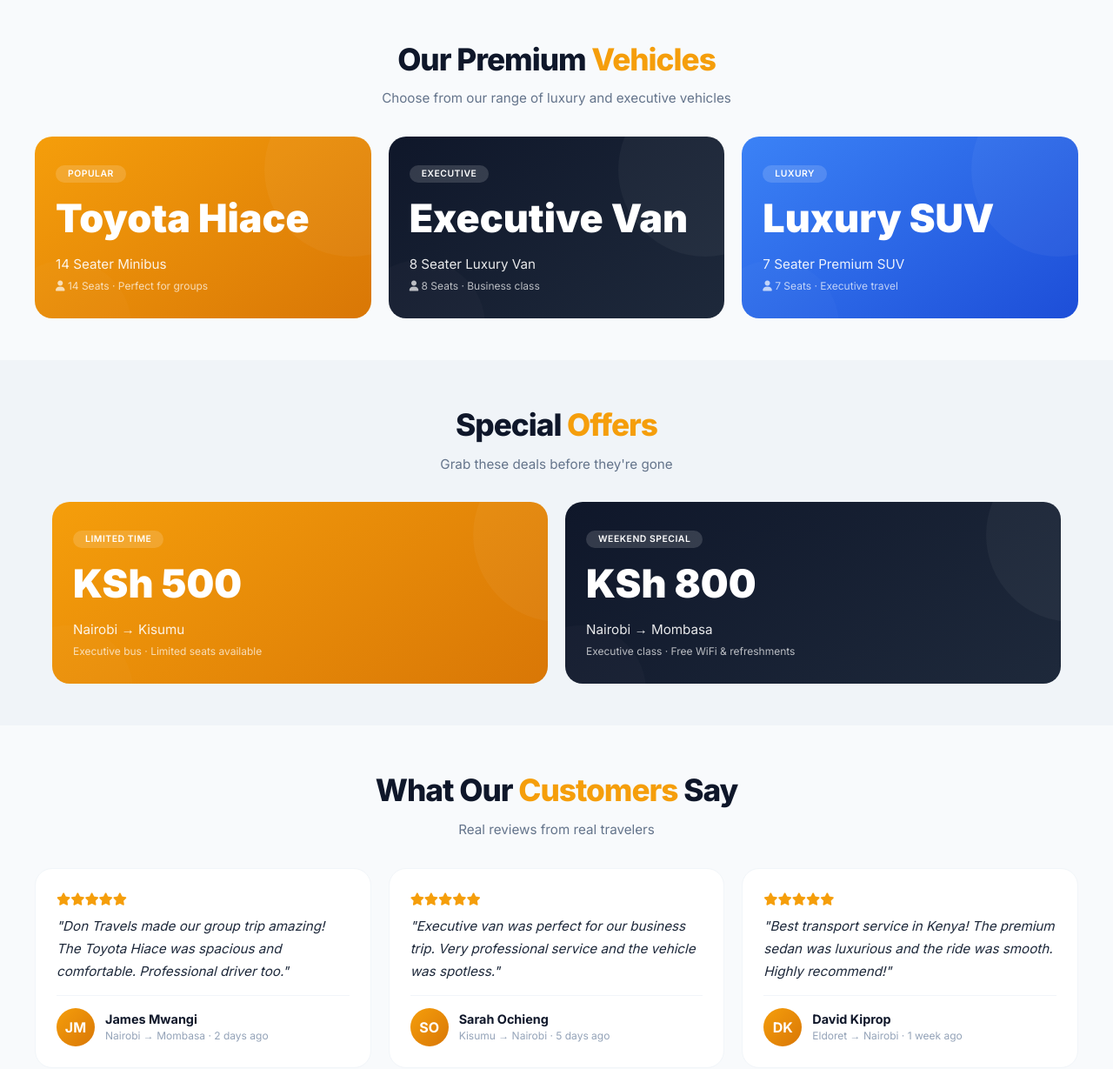
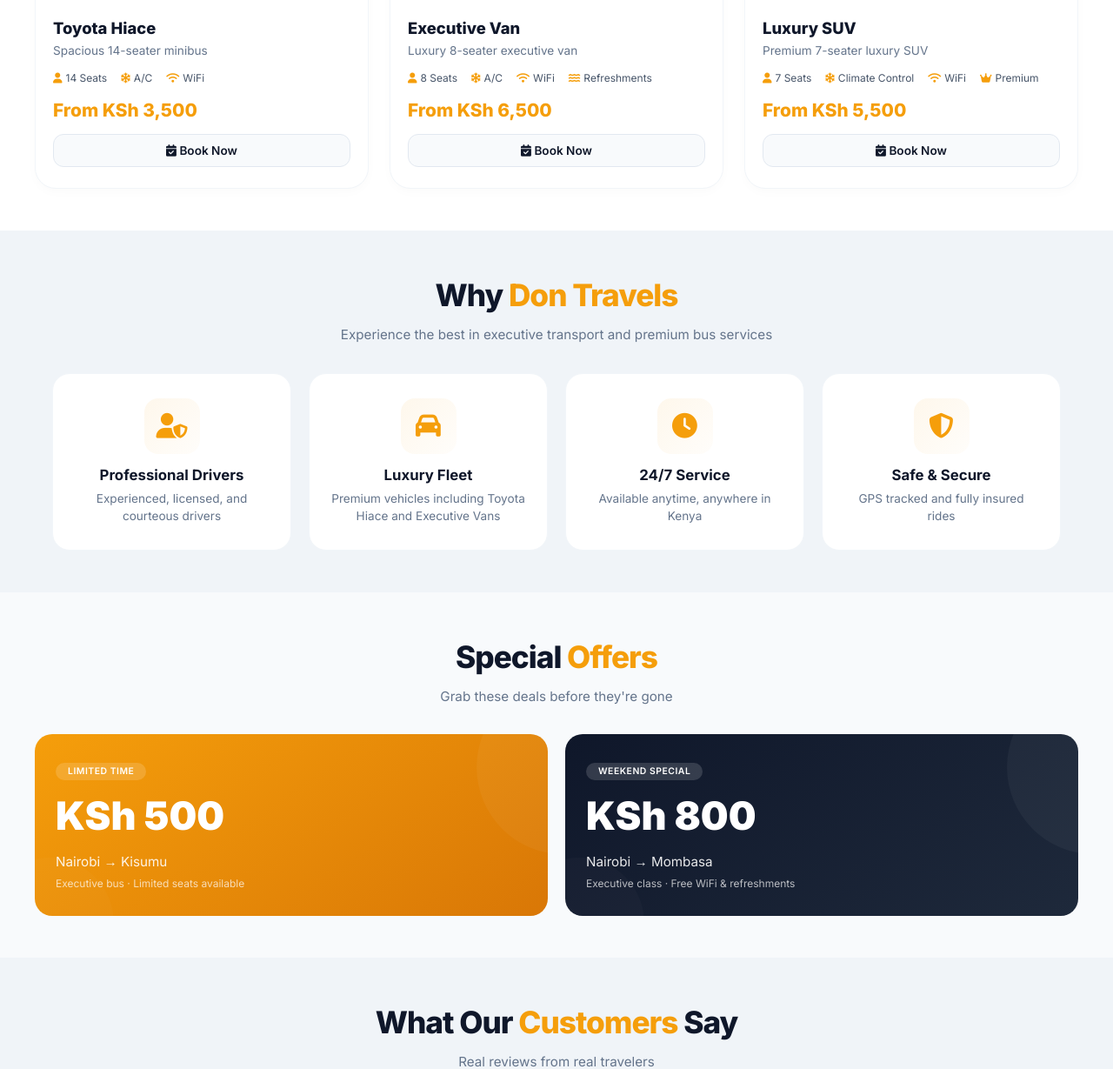
Before and after one commit to calvitec/dontravel, a Flask app: page / in a window 1280 px wide. Shown: the part 1075-2304 px from the top of the page at 87% size. Run offline with Flask 3, Linux system fonts and the light colour scheme; data that the repository does not hold is empty; some libraries are stand-ins or nearby versions.

Commit message:
Update index.html

```diff
--- a/templates/index.html
+++ b/templates/index.html
@@ -11,19 +11,9 @@
         * { font-family: 'Inter', sans-serif; margin: 0; padding: 0; box-sizing: border-box; }
         body { background: #f0f4f8; }
 
-        /* ===== ANIMATIONS ===== */
-        @keyframes float {
-            0%,100% { transform: translateY(0px); }
-            50% { transform: translateY(-10px); }
-        }
-        @keyframes pulse {
-            0%,100% { opacity: 1; }
-            50% { opacity: 0.5; }
-        }
-        @keyframes slideUp {
-            from { opacity: 0; transform: translateY(30px); }
-            to { opacity: 1; transform: translateY(0); }
-        }
+        @keyframes float { 0%,100% { transform: translateY(0px); } 50% { transform: translateY(-10px); } }
+        @keyframes slideUp { from { opacity: 0; transform: translateY(30px); } to { opacity: 1; transform: translateY(0); } }
+        @keyframes pulse { 0%,100% { opacity: 1; } 50% { opacity: 0.5; } }
         .animate-float { animation: float 4s ease-in-out infinite; }
         .animate-slide-up { animation: slideUp 0.6s ease-out forwards; }
 
@@ -230,6 +220,101 @@
         }
         .btn-primary:hover { transform: translateY(-2px); box-shadow: 0 8px 25px rgba(245, 158, 11, 0.35); }
 
+        /* ===== VEHICLE CARDS WITH IMAGES ===== */
+        .vehicle-card {
+            background: white;
+            border-radius: 24px;
+            overflow: hidden;
+            transition: all 0.4s cubic-bezier(0.175, 0.885, 0.32, 1.275);
+            border: 1px solid #f1f5f9;
+            box-shadow: 0 4px 12px rgba(0,0,0,0.02);
+        }
+        .vehicle-card:hover {
+            transform: translateY(-8px);
+            box-shadow: 0 20px 40px rgba(0,0,0,0.06);
+            border-color: rgba(245, 158, 11, 0.15);
+        }
+        .vehicle-card .vehicle-image {
+            width: 100%;
+            height: 200px;
+            object-fit: cover;
+            transition: all 0.6s;
+        }
+        .vehicle-card:hover .vehicle-image {
+            transform: scale(1.03);
+        }
+        .vehicle-card .vehicle-badge {
+            position: absolute;
+            top: 12px;
+            right: 12px;
+            padding: 4px 14px;
+            border-radius: 9999px;
+            font-size: 0.65rem;
+            font-weight: 700;
+            text-transform: uppercase;
+            letter-spacing: 0.05em;
+            background: rgba(245, 158, 11, 0.9);
+            color: white;
+            backdrop-filter: blur(4px);
+        }
+        .vehicle-card .vehicle-content {
+            padding: 20px 20px 24px;
+        }
+        .vehicle-card .vehicle-name {
+            font-weight: 800;
+            font-size: 1.15rem;
+            color: #0f172a;
+        }
+        .vehicle-card .vehicle-desc {
+            color: #64748b;
+            font-size: 0.85rem;
+            margin-top: 2px;
+        }
+        .vehicle-card .vehicle-features {
+            display: flex;
+            gap: 16px;
+            margin-top: 12px;
+            flex-wrap: wrap;
+        }
+        .vehicle-card .vehicle-features .feature {
+            display: flex;
+            align-items: center;
+            gap: 4px;
+            font-size: 0.75rem;
+            color: #475569;
+        }
+        .vehicle-card .vehicle-features .feature i { color: #f59e0b; }
+        .vehicle-card .vehicle-price {
+            font-size: 1.3rem;
+            font-weight: 800;
+            color: #f59e0b;
+            margin-top: 12px;
+        }
+        .vehicle-card .vehicle-btn {
+            background: #f8fafc;
+            border: 1px solid #e2e8f0;
+            border-radius: 12px;
+            padding: 8px 20px;
+            font-weight: 600;
+            color: #0f172a;
+            transition: all 0.3s;
+            cursor: pointer;
+            font-size: 0.85rem;
+            margin-top: 12px;
+            width: 100%;
+            text-align: center;
+        }
+        .vehicle-card .vehicle-btn:hover {
+            background: #f59e0b;
+            color: white;
+            border-color: #f59e0b;
+        }
+
+        .image-wrapper {
+            position: relative;
+            overflow: hidden;
+        }
+
         /* ===== SECTION TITLES ===== */
         .section-title {
             font-size: 2.2rem;
@@ -253,18 +338,7 @@
             text-align: center;
             border: 1px solid #f1f5f9;
             transition: all 0.4s cubic-bezier(0.175, 0.885, 0.32, 1.275);
-            position: relative;
-            overflow: hidden;
         }
-        .feature-card::before {
-            content: '';
-            position: absolute;
-            inset: 0;
-            background: linear-gradient(135deg, rgba(245, 158, 11, 0.02), transparent);
-            opacity: 0;
-            transition: opacity 0.4s;
-        }
-        .feature-card:hover::before { opacity: 1; }
         .feature-card:hover {
             transform: translateY(-8px);
             box-shadow: 0 20px 40px rgba(0,0,0,0.04);
@@ -281,7 +355,6 @@
             font-size: 1.8rem;
             color: #f59e0b;
             margin: 0 auto 12px;
-            transition: all 0.4s;
         }
         .feature-card:hover .icon-wrap {
             background: linear-gradient(135deg, #f59e0b, #d97706);
@@ -413,6 +486,7 @@
             .search-card { padding: 24px 20px; margin-top: -40px; }
             .search-grid { grid-template-columns: 1fr 1fr !important; }
             .search-grid .full-width { grid-column: span 2; }
+            .vehicle-grid { grid-template-columns: 1fr 1fr !important; }
             .offer-grid { grid-template-columns: 1fr 1fr !important; }
         }
         @media (max-width: 768px) {
@@ -424,6 +498,8 @@
             .search-card { padding: 16px; margin-top: -30px; border-radius: 20px; }
             .search-grid { grid-template-columns: 1fr !important; }
             .search-grid .full-width { grid-column: span 1; }
+            .vehicle-grid { grid-template-columns: 1fr !important; }
+            .vehicle-card .vehicle-image { height: 180px; }
             .feature-grid { grid-template-columns: repeat(2, 1fr) !important; gap: 12px; }
             .offer-grid { grid-template-columns: 1fr !important; }
             .testimonial-grid { grid-template-columns: 1fr !important; }
@@ -441,6 +517,7 @@
             .feature-card h4 { font-size: 0.85rem; }
             .feature-card p { font-size: 0.7rem; }
             .offer-card .offer-price { font-size: 2rem; }
+            .vehicle-card .vehicle-image { height: 150px; }
         }
     </style>
 </head>
@@ -530,8 +607,85 @@
         </form>
     </div>
 
+    <!-- ===== VEHICLES WITH IMAGES ===== -->
+    <section id="vehicles" style="padding:48px 20px; background:white;">
+        <div style="max-width:1200px; margin:0 auto;">
+            <div style="text-align:center; margin-bottom:40px;">
+                <h2 class="section-title">Our Premium <span class="highlight">Vehicles</span></h2>
+                <p class="section-subtitle">Choose from our range of luxury and executive vehicles</p>
+            </div>
+            <div class="vehicle-grid" style="display:grid; grid-template-columns:repeat(3,1fr); gap:24px;">
+
+                <!-- Vehicle 1: Toyota Hiace -->
+                <div class="vehicle-card">
+                    <div class="image-wrapper">
+                        <img src="https://images.unsplash.com/photo-1544626331-e26879cd4d9b?w=600&h=400&fit=crop" alt="Toyota Hiace" class="vehicle-image" />
+                        <span class="vehicle-badge">⭐ Popular</span>
+                    </div>
+                    <div class="vehicle-content">
+                        <div class="vehicle-name">Toyota Hiace</div>
+                        <div class="vehicle-desc">Spacious 14-seater minibus</div>
+                        <div class="vehicle-features">
+                            <span class="feature"><i class="fas fa-user"></i> 14 Seats</span>
+                            <span class="feature"><i class="fas fa-snowflake"></i> A/C</span>
+                            <span class="feature"><i class="fas fa-wifi"></i> WiFi</span>
+                        </div>
+                        <div class="vehicle-price">From KSh 3,500</div>
+                        <button class="vehicle-btn" onclick="document.getElementById('search-section').scrollIntoView({behavior:'smooth'})">
+                            <i class="fas fa-calendar-check"></i> Book Now
+                        </button>
+                    </div>
+                </div>
+
+                <!-- Vehicle 2: Executive Van -->
+                <div class="vehicle-card">
+                    <div class="image-wrapper">
+                        <img src="https://images.unsplash.com/photo-1580273916550-e323be2ae537?w=600&h=400&fit=crop" alt="Executive Van" class="vehicle-image" />
+                        <span class="vehicle-badge" style="background:rgba(59,130,246,0.9);">👔 Executive</span>
+                    </div>
+                    <div class="vehicle-content">
+                        <div class="vehicle-name">Executive Van</div>
+                        <div class="vehicle-desc">Luxury 8-seater executive van</div>
+                        <div class="vehicle-features">
+                            <span class="feature"><i class="fas fa-user"></i> 8 Seats</span>
+                            <span class="feature"><i class="fas fa-snowflake"></i> A/C</span>
+                            <span class="feature"><i class="fas fa-wifi"></i> WiFi</span>
+                            <span class="feature"><i class="fas fa-water"></i> Refreshments</span>
+                        </div>
+                        <div class="vehicle-price">From KSh 6,500</div>
+                        <button class="vehicle-btn" onclick="document.getElementById('search-section').scrollIntoView({behavior:'smooth'})">
+                            <i class="fas fa-calendar-check"></i> Book Now
+                        </button>
+                    </div>
+                </div>
+
+                <!-- Vehicle 3: Luxury SUV -->
+                <div class="vehicle-card">
+                    <div class="image-wrapper">
+                        <img src="https://images.unsplash.com/photo-1550355291-bbee04a5f9ba?w=600&h=400&fit=crop" alt="Luxury SUV" class="vehicle-image" />
+                        <span class="vehicle-badge" style="background:rgba(16,185,129,0.9);">💎 Luxury</span>
+                    </div>
+                    <div class="vehicle-content">
+                        <div class="vehicle-name">Luxury SUV</div>
+                        <div class="vehicle-desc">Premium 7-seater luxury SUV</div>
+                        <div class="vehicle-features">
+                            <span class="feature"><i class="fas fa-user"></i> 7 Seats</span>
+                            <span class="feature"><i class="fas fa-snowflake"></i> Climate Control</span>
+                            <span class="feature"><i class="fas fa-wifi"></i> WiFi</span>
+                            <span class="feature"><i class="fas fa-crown"></i> Premium</span>
+                        </div>
+                        <div class="vehicle-price">From KSh 5,500</div>
+                        <button class="vehicle-btn" onclick="document.getElementById('search-section').scrollIntoView({behavior:'smooth'})">
+                            <i class="fas fa-calendar-check"></i> Book Now
+                        </button>
+                    </div>
+                </div>
+            </div>
+        </div>
+    </section>
+
     <!-- ===== WHY CHOOSE US ===== -->
-    <section style="max-width:1200px; margin:0 auto; padding:0 20px 48px;">
+    <section style="max-width:1200px; margin:0 auto; padding:48px 20px;">
         <div style="text-align:center; margin-bottom:32px;">
             <h2 class="section-title">Why <span class="highlight">Don Travels</span></h2>
             <p class="section-subtitle">Experience the best in executive transport and premium bus services</p>
@@ -560,44 +714,9 @@
         </div>
     </section>
 
-    <!-- ===== VEHICLES / OFFERS ===== -->
-    <section id="vehicles" style="background:#f8fafc; padding:48px 20px;">
+    <!-- ===== SPECIAL OFFERS ===== -->
+    <section id="offers" style="background:#f8fafc; padding:48px 20px;">
         <div style="max-width:1200px; margin:0 auto;">
-            <div style="text-align:center; margin-bottom:32px;">
-                <h2 class="section-title">Our Premium <span class="highlight">Vehicles</span></h2>
-                <p class="section-subtitle">Choose from our range of luxury and executive vehicles</p>
-            </div>
-            <div style="display:grid; grid-template-columns:repeat(3,1fr); gap:20px;">
-                <div class="offer-card" style="background:linear-gradient(145deg, #f59e0b, #d97706);">
-                    <div class="offer-bg-pattern"></div>
-                    <div class="offer-bg-pattern-2"></div>
-                    <div class="offer-badge">Popular</div>
-                    <div class="offer-price">Toyota Hiace</div>
-                    <div class="offer-desc">14 Seater Minibus</div>
-                    <div class="offer-route"><i class="fas fa-user"></i> 14 Seats · Perfect for groups</div>
-                </div>
-                <div class="offer-card" style="background:linear-gradient(145deg, #0f172a, #1e293b);">
-                    <div class="offer-bg-pattern"></div>
-                    <div class="offer-bg-pattern-2"></div>
-                    <div class="offer-badge">Executive</div>
-                    <div class="offer-price">Executive Van</div>
-                    <div class="offer-desc">8 Seater Luxury Van</div>
-                    <div class="offer-route"><i class="fas fa-user"></i> 8 Seats · Business class</div>
-                </div>
-                <div class="offer-card" style="background:linear-gradient(145deg, #3b82f6, #1d4ed8);">
-                    <div class="offer-bg-pattern"></div>
-                    <div class="offer-bg-pattern-2"></div>
-                    <div class="offer-badge">Luxury</div>
-                    <div class="offer-price">Luxury SUV</div>
-                    <div class="offer-desc">7 Seater Premium SUV</div>
-                    <div class="offer-route"><i class="fas fa-user"></i> 7 Seats · Executive travel</div>
-                </div>
-            </div>
-        </div>
-    </section>
-
-    <!-- ===== SPECIAL OFFERS ===== -->
-    <section id="offers" style="max-width:1200px; margin:0 auto; padding:48px 20px;">
             <div style="text-align:center; margin-bottom:32px;">
                 <h2 class="section-title">Special <span class="highlight">Offers</span></h2>
                 <p class="section-subtitle">Grab these deals before they're gone</p>
@@ -620,11 +739,11 @@
                     <div class="offer-route">Executive class · Free WiFi & refreshments</div>
                 </div>
             </div>
+        </div>
     </section>
 
     <!-- ===== TESTIMONIALS ===== -->
-    <section style="background:#f8fafc; padding:48px 20px;">
-        <div style="max-width:1200px; margin:0 auto;">
+    <section style="max-width:1200px; margin:0 auto; padding:48px 20px;">
         <div style="text-align:center; margin-bottom:32px;">
             <h2 class="section-title">What Our <span class="highlight">Customers</span> Say</h2>
             <p class="section-subtitle">Real reviews from real travelers</p>
@@ -652,7 +771,6 @@
                 <div class="author">
                     <div class="avatar">DK</div>
                     <div><div class="name">David Kiprop</div><div class="route">Eldoret → Nairobi · 1 week ago</div></div>
-                    </div>
                 </div>
             </div>
         </div>
```
Lines whose indentation alone changed are shown as unchanged.
